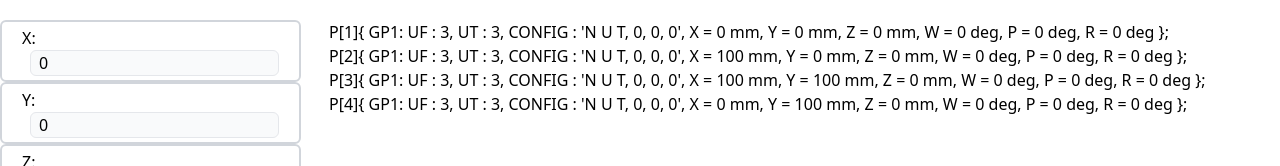
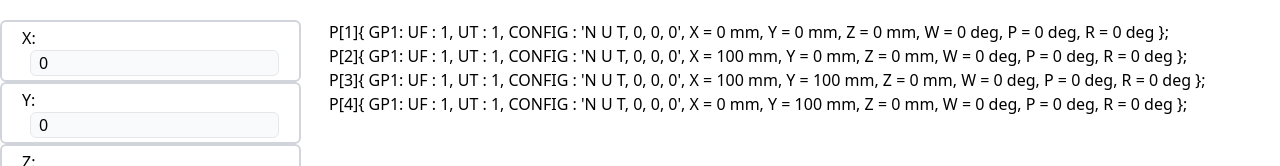
Before and after one commit to lucarampi/path-generator-TCC, a Next.js app: page / in a window 1280 px wide. Shown: the top 166 px of the page. Built offline with nearby package versions, Linux system fonts and the light colour scheme.

Commit message:
fix user tool and frame

```diff
--- a/src/components/Point/index.tsx
+++ b/src/components/Point/index.tsx
@@ -15,7 +15,7 @@ export interface PointProps {
       <div>
         {`P[${order}]{
       GP1:
-     UF : 3, UT : 3,		CONFIG : 'N U T, 0, 0, 0',
+     UF : 1, UT : 1,		CONFIG : 'N U T, 0, 0, 0',
      X =  ${X}  mm,	Y =   ${Y}  mm,	Z =     ${Z}  mm,
      W =      ${W} deg,	P =     ${P} deg,	R =    ${R} deg
    };`}
```
